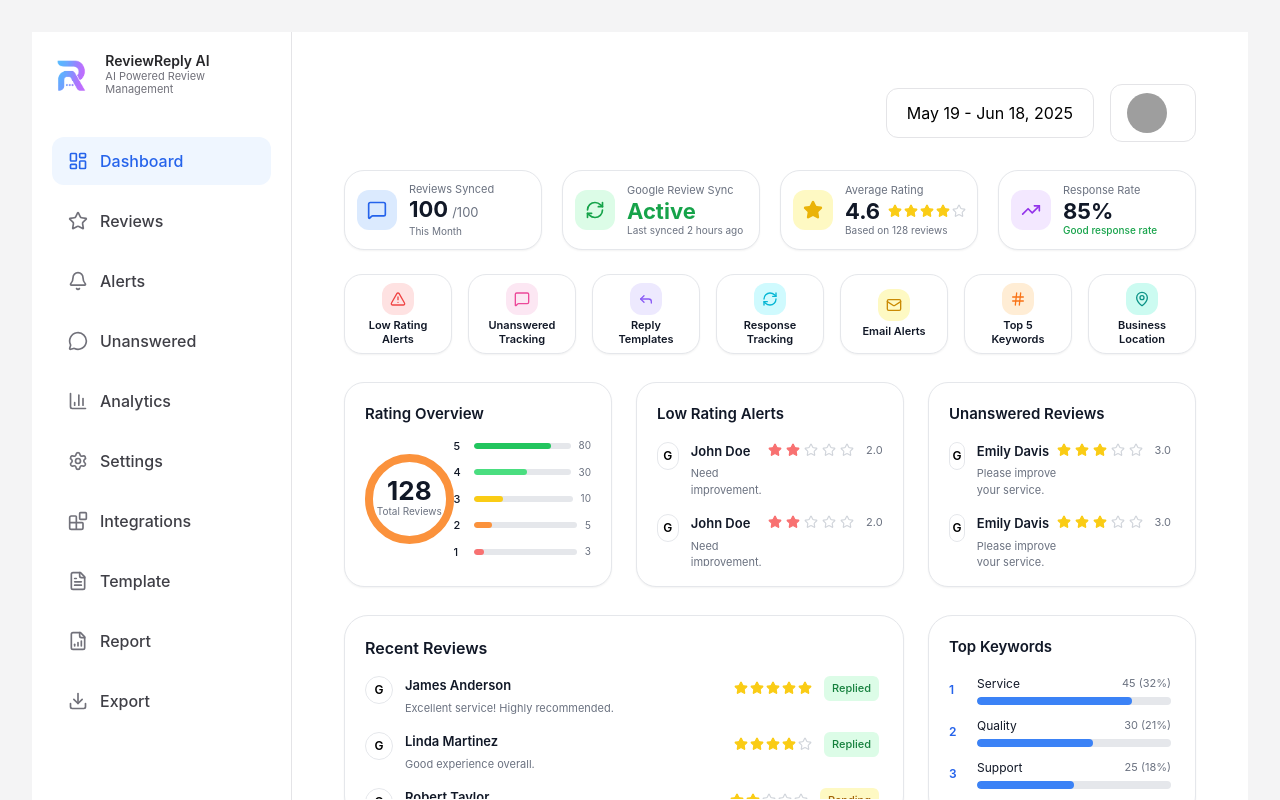
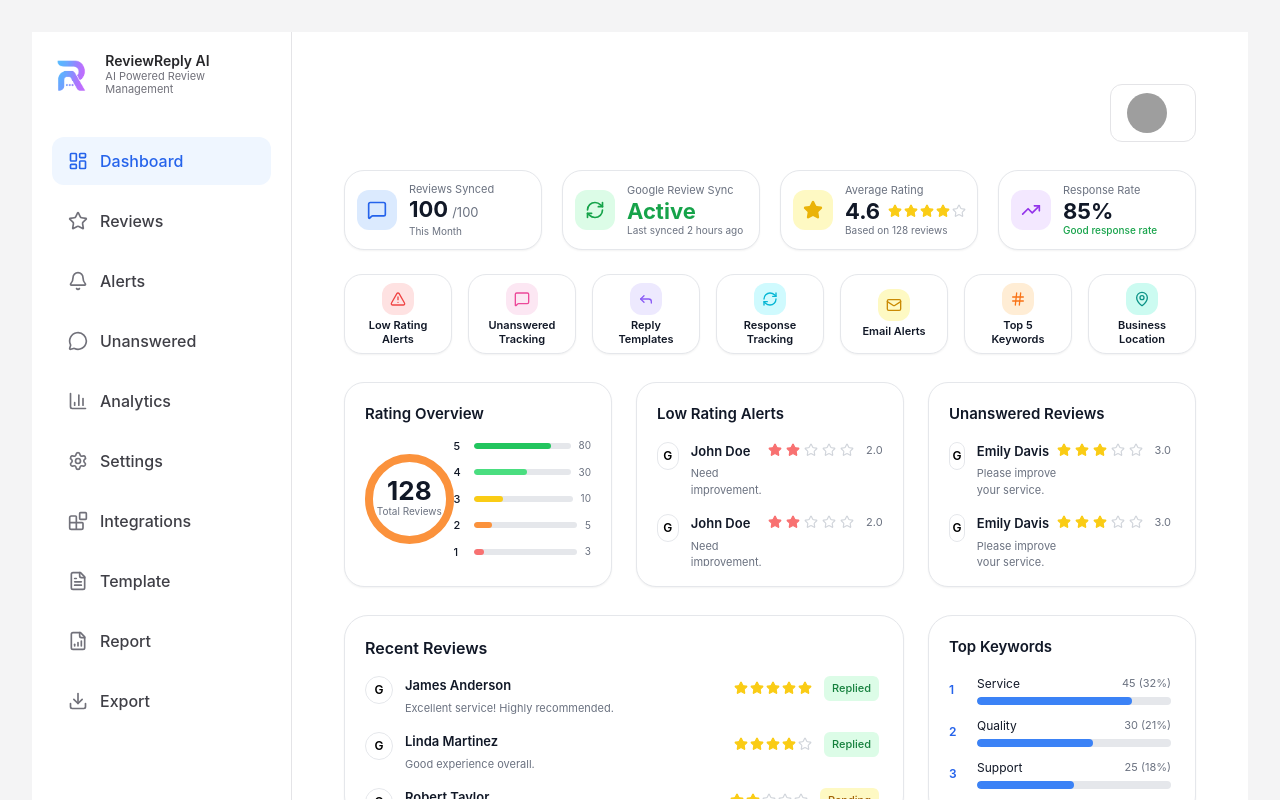
Before and after one commit to afnankhan123456/reviewreply-ai, a Next.js app: page /plans/basic/dashbord in a window 1280 px wide. Shown: the top 800 px of the page. Built offline with nearby package versions, Linux system fonts and the light colour scheme; no server answers; grey boxes are pictures that could not be loaded.

Commit message:
Update Topbar.tsx

```diff
--- a/app/plans/basic/dashbord/components/Topbar.tsx
+++ b/app/plans/basic/dashbord/components/Topbar.tsx
@@ -11,14 +11,6 @@ export default function Topbar() {
 
   return (
     <div className="flex items-center justify-end">
-
-      <div className="flex items-center gap-4">
-
-        {/* DATE CARD */}
-
-        <div className="bg-white border border-zinc-200 rounded-xl px-5 py-3">
-          May 19 - Jun 18, 2025
-        </div>
 
       {/* USER PROFILE */}
 
@@ -61,7 +53,5 @@ export default function Topbar() {
       </div>
 
     </div>
-
-    </div>
   );
 }
```
Lines whose indentation alone changed are shown as unchanged.
